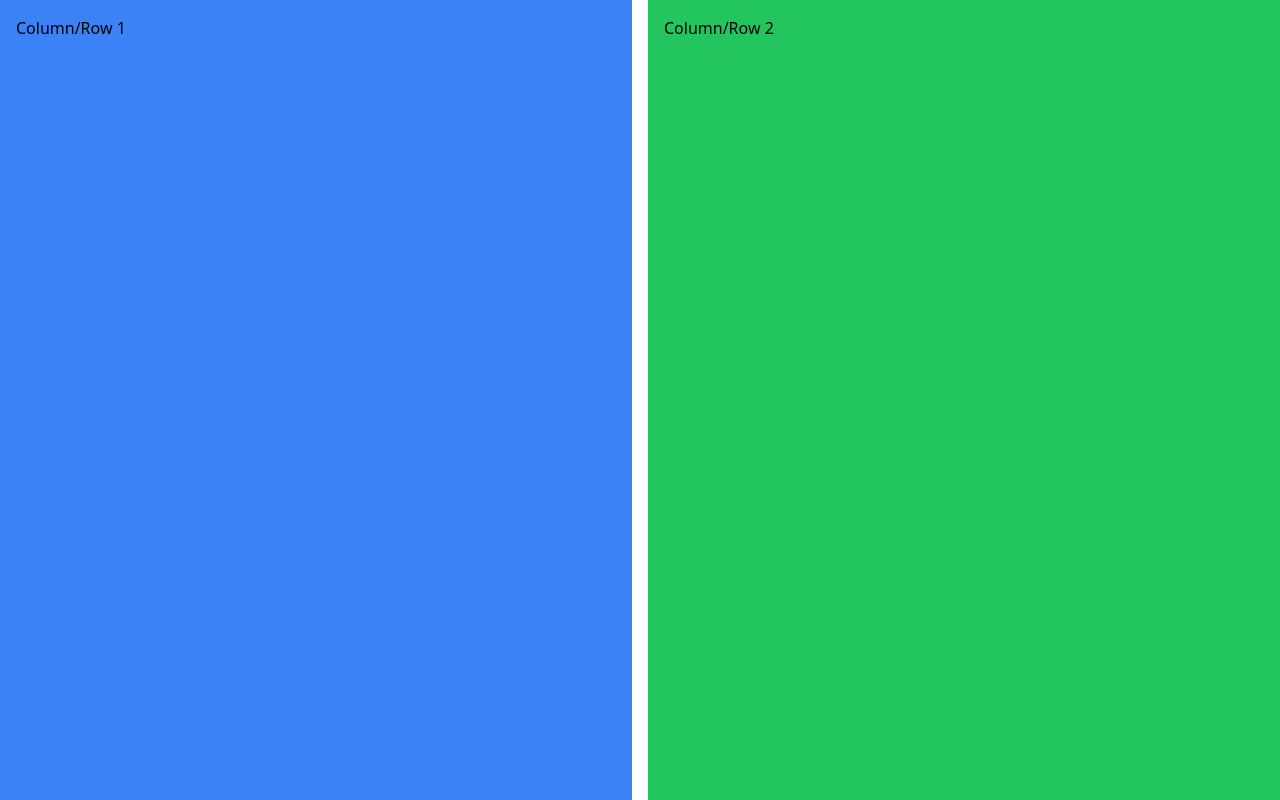
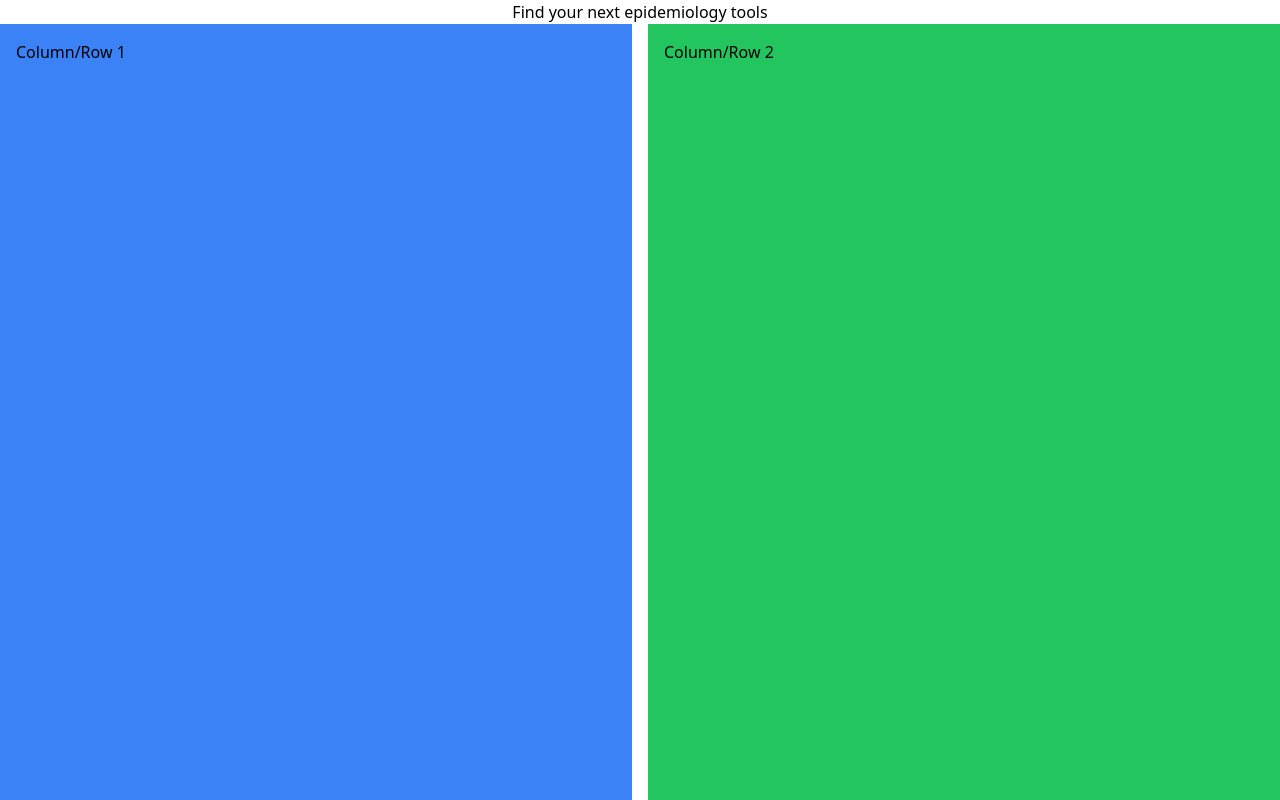
Before and after one commit to epiverse-connect/epiverse-search-frontend, a React (Create React App) app: page / in a window 1280 px wide. Built offline with nearby package versions, Linux system fonts and the light colour scheme.

Commit message:
Update display cols

```diff
--- a/src/App.tsx
+++ b/src/App.tsx
@@ -2,9 +2,9 @@ import Grid from './Grid';
 
 function App() {
   return (
-    <div className="App">
-      <header className="App-header">
-
+    <div className="md:flex flex-col min-h-screen">
+      <header className="grow-0 items-center text-center">
+        <h1>Find your next epidemiology tools</h1>
       </header>
       <Grid first={<div>Column/Row 1</div>} second={<div>Column/Row 2</div>} />
     </div>
--- a/src/Grid.tsx
+++ b/src/Grid.tsx
@@ -2,7 +2,7 @@ import React from 'react';
 
 const ResponsiveGrid = ({first, second}: any) => {
   return (
-    <div className="grid grid-cols-1 md:grid-cols-2 gap-4 min-h-screen">
+    <div className="grid grid-cols-1 md:grid-cols-2 gap-4 grow">
       <div className="bg-blue-500 p-4">{first}</div>
       <div className="bg-green-500 p-4">{second}</div>
     </div>
```
